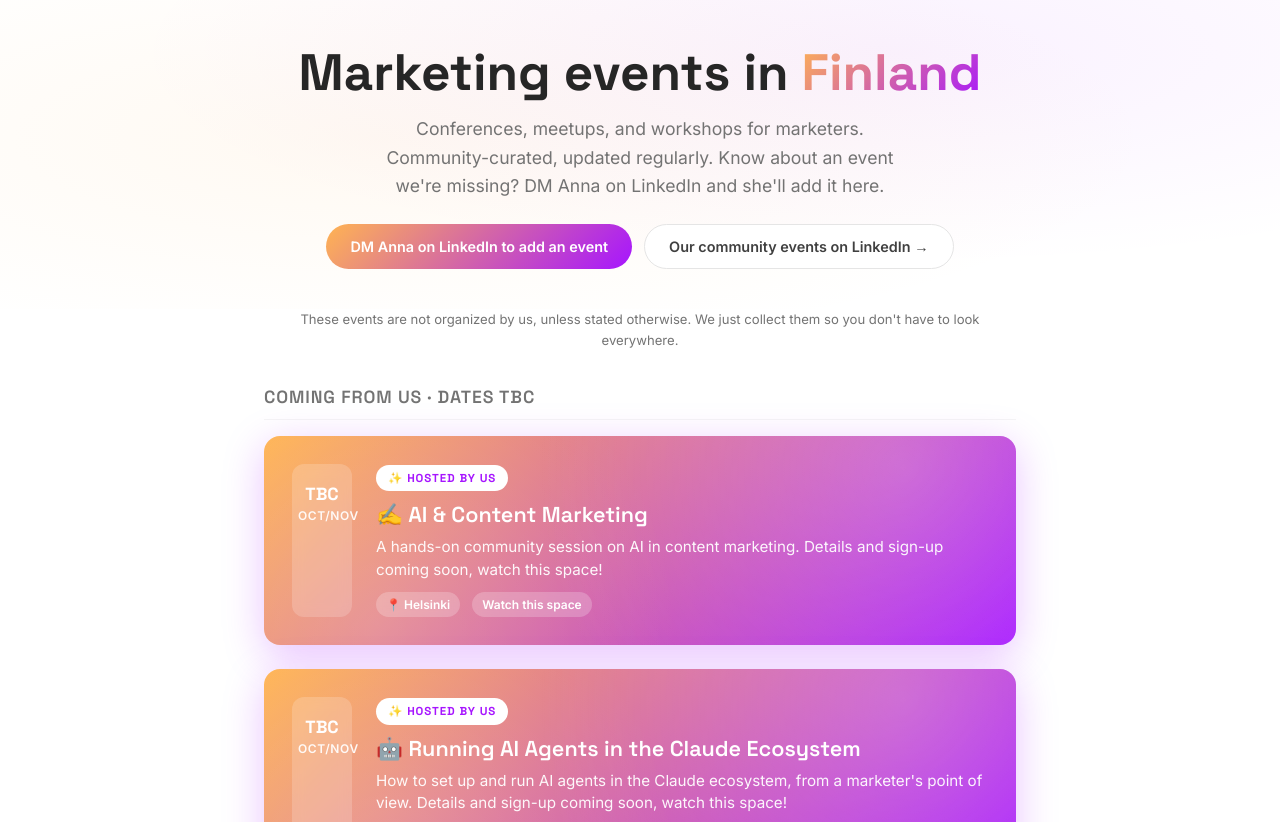
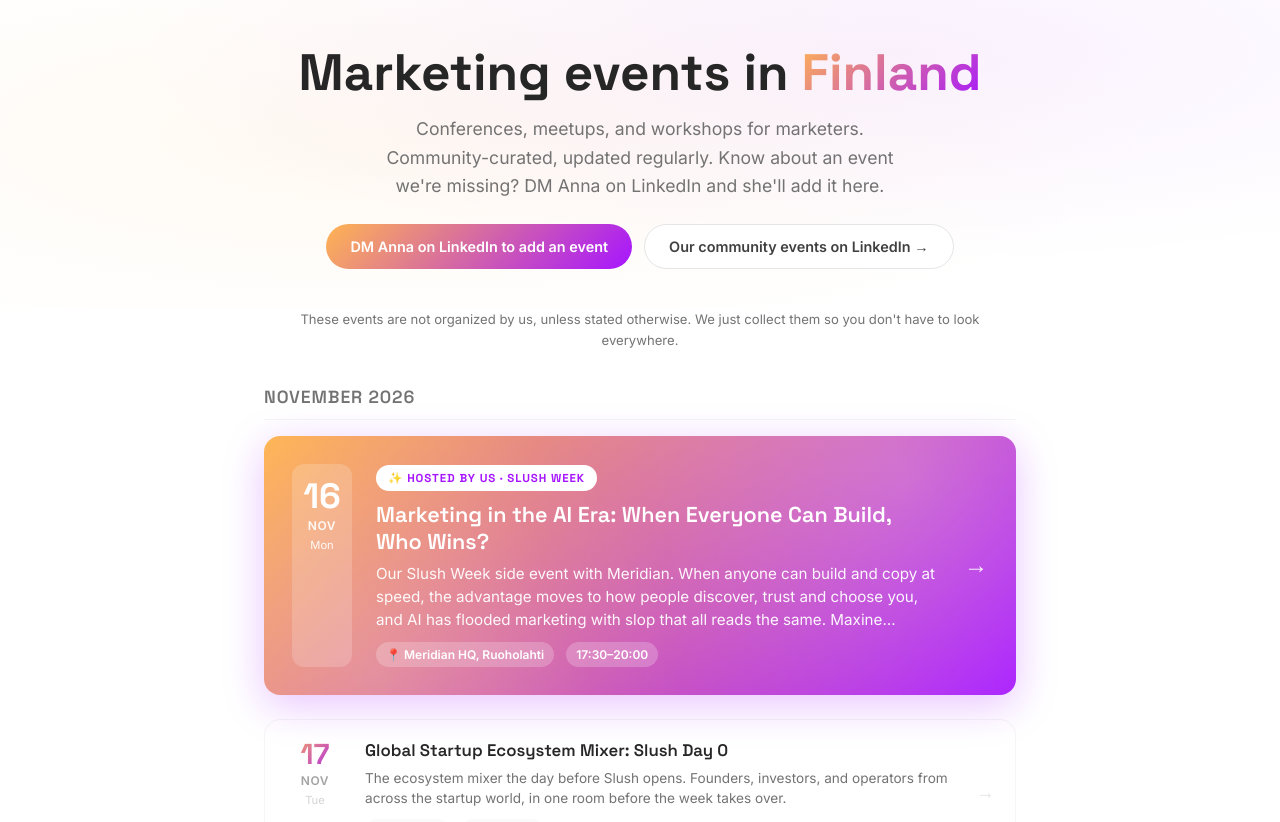
Before and after one commit to donotwanttohaveaname/awesomemarketers, a plain HTML site: page events/index.html in a window 1280 px wide. Shown: the part 118-940 px from the top of the page. Drawn offline with Linux system fonts and the light colour scheme.

Commit message:
Events: the Slush Week panel with Meridian is the last own event of 2026
Added "Marketing in the AI Era: When Everyone Can Build, Who Wins?" on
Monday 16 November at Meridian HQ (luma.com/2bdt8qhe), with the three
panellists named. The two "dates TBC" placeholders (AI and content
marketing, Claude agents) are gone: nothing else is running this year.

Co-Authored-By: Claude Fable 5.1 <noreply@anthropic.com>

```diff
--- a/events/index.html
+++ b/events/index.html
@@ -1060,40 +1060,6 @@
       <div class="event-card__arrow">→</div>
     </a>
 
-    <div class="events-month-label" data-group="tbc">Coming from us · dates TBC</div>
-
-    <div class="event-card event-card--ours" data-month="tbc" style="cursor:default;">
-      <div class="event-card__date">
-        <div class="event-card__day" style="font-size:1.1rem; padding-top:8px;">TBC</div>
-        <div class="event-card__month">Oct/Nov</div>
-      </div>
-      <div class="event-card__info">
-        <div class="event-card__ours-badge">✨ Hosted by us</div>
-        <div class="event-card__title">✍️ AI &amp; Content Marketing</div>
-        <p class="event-card__desc">A hands-on community session on AI in content marketing. Details and sign-up coming soon, watch this space!</p>
-        <div class="event-card__meta">
-          <span class="event-card__tag">📍 Helsinki</span>
-          <span class="event-card__tag">Watch this space</span>
-        </div>
-      </div>
-    </div>
-
-    <div class="event-card event-card--ours" data-month="tbc" style="cursor:default;">
-      <div class="event-card__date">
-        <div class="event-card__day" style="font-size:1.1rem; padding-top:8px;">TBC</div>
-        <div class="event-card__month">Oct/Nov</div>
-      </div>
-      <div class="event-card__info">
-        <div class="event-card__ours-badge">✨ Hosted by us</div>
-        <div class="event-card__title">🤖 Running AI Agents in the Claude Ecosystem</div>
-        <p class="event-card__desc">How to set up and run AI agents in the Claude ecosystem, from a marketer's point of view. Details and sign-up coming soon, watch this space!</p>
-        <div class="event-card__meta">
-          <span class="event-card__tag">📍 Helsinki</span>
-          <span class="event-card__tag">Watch this space</span>
-        </div>
-      </div>
-    </div>
-
     <div class="events-month-label" data-group="oct">October 2026</div>
     <a href="https://www.martechnordic.com/" target="_blank" class="event-card" data-month="oct" data-date="2026-10-21">
       <div class="event-card__date">
@@ -1271,6 +1237,24 @@
     </a>
 
     <div class="events-month-label" data-group="nov">November 2026</div>
+
+    <a href="https://luma.com/2bdt8qhe" target="_blank" class="event-card event-card--ours" data-month="nov" data-date="2026-11-16">
+      <div class="event-card__date">
+        <div class="event-card__day">16</div>
+        <div class="event-card__month">Nov</div>
+        <div class="event-card__weekday">Mon</div>
+      </div>
+      <div class="event-card__info">
+        <div class="event-card__ours-badge">✨ Hosted by us · Slush Week</div>
+        <div class="event-card__title">Marketing in the AI Era: When Everyone Can Build, Who Wins?</div>
+        <p class="event-card__desc">Our Slush Week side event with Meridian. When anyone can build and copy at speed, the advantage moves to how people discover, trust and choose you, and AI has flooded marketing with slop that all reads the same. Maxine Buchert (Meridian), Otso Karvinen (Parvi) and Roman Pikalenko (Kaizen) go head to head on why marketing now matters more than what you build and how to stand out anyway. Panel at 18:00, Q&amp;A, then drinks and networking until eight. Registration is approved by the hosts.</p>
+        <div class="event-card__meta">
+          <span class="event-card__tag">📍 Meridian HQ, Ruoholahti</span>
+          <span class="event-card__tag">17:30–20:00</span>
+        </div>
+      </div>
+      <div class="event-card__arrow">→</div>
+    </a>
 
     <a href="https://luma.com/maria01" target="_blank" class="event-card" data-month="nov" data-date="2026-11-17">
       <div class="event-card__date">
```
